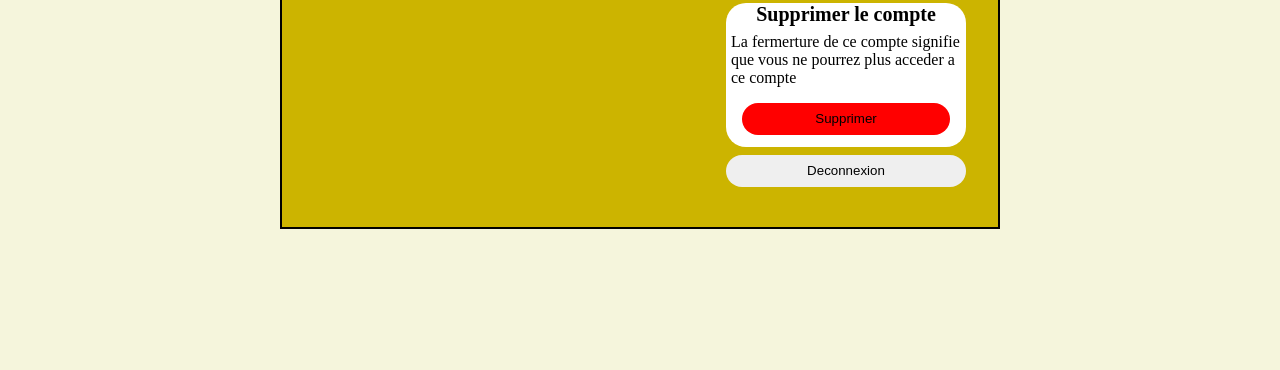
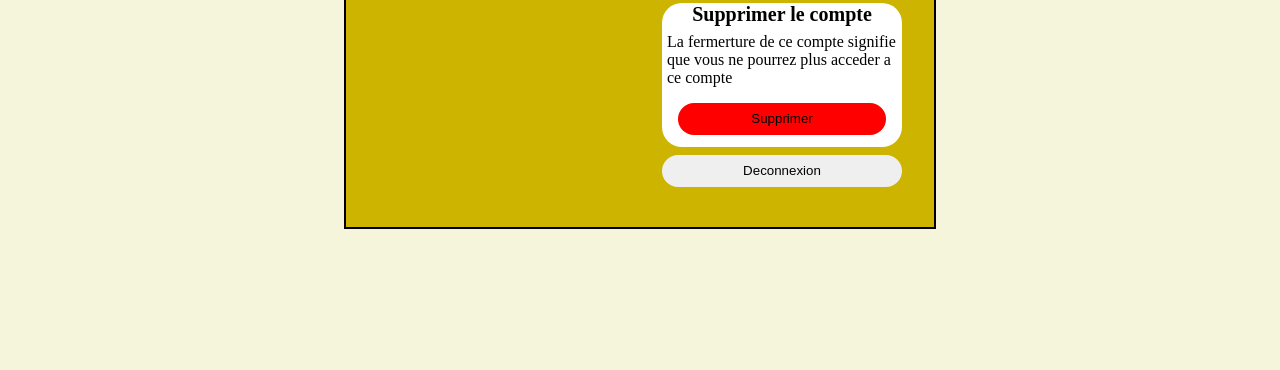
Before and after one commit to Bassole-9/projet_2, a plain HTML site: page index/profil.html in a window 1280 px wide. Shown: the part 283-653 px from the top of the page. Drawn offline with Linux system fonts and the light colour scheme.

Commit message:
mise a jour

```diff
--- a/css/profilStyles.css
+++ b/css/profilStyles.css
@@ -181,7 +181,7 @@ form{
 .roi{
     margin-top: 3rem;
     height: 21rem;
-    width: 45rem;
+    width: 37rem;
     border: 2px solid black;
     display: flex;
     background-color: rgb(204, 180, 0);
```
